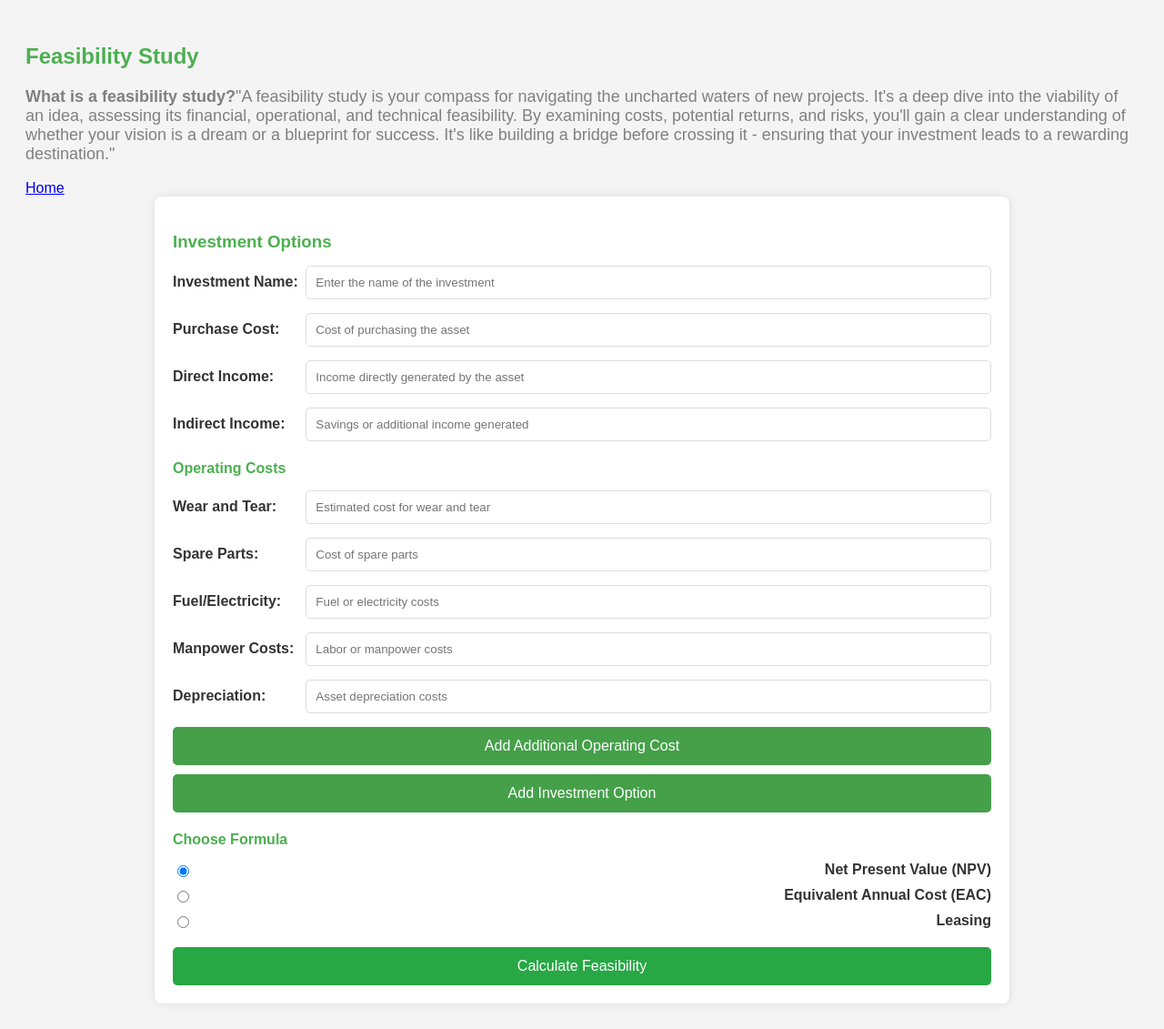
After one commit to DuncanKitune/Personal-Finance, a Django app: page /calculate-feasilility in a window 1280 px wide. The commit adds this page. Shown: the whole page at 91% size. Run offline with Django 5.2, Linux system fonts and the light colour scheme.

Commit message:
More functions

```diff
--- /dev/null
+++ b/calculator/templates/calculator/feasibility_input.html
@@ -0,0 +1,259 @@
+<!DOCTYPE html>
+<html lang="en">
+
+<head>
+    <meta charset="UTF-8">
+    <meta name="viewport" content="width=device-width, initial-scale=1.0">
+    <title>Feasibility Study</title>
+    <link rel="stylesheet" href="https://cdnjs.cloudflare.com/ajax/libs/font-awesome/6.0.0-beta3/css/all.min.css">
+    <style>
+        body {
+            font-family: Arial, sans-serif;
+            background-color: #f4f4f4;
+            padding: 20px;
+        }
+
+        form {
+            background-color: #fff;
+            padding: 20px;
+            border-radius: 8px;
+            max-width: 900px;
+            margin: 0 auto;
+            box-shadow: 0 0 10px rgba(0, 0, 0, 0.1);
+        }
+
+        h2 {
+            text-align: left;
+            color: #4CAF50;
+            margin-bottom: 20px;
+        }
+
+        p {
+            font-size: large;
+            font-style: normal;
+            color: gray;
+        }
+
+        .form-group {
+            margin-bottom: 20px;
+        }
+
+        label {
+            font-weight: bold;
+            color: #333;
+        }
+
+        input[type="text"],
+        input[type="number"] {
+            width: calc(100% - 150px); /* Leave space for the label */
+            padding: 10px;
+            border-radius: 5px;
+            border: 1px solid #ddd;
+        }
+
+        .form-row {
+            display: flex;
+            align-items: center;
+            margin-bottom: 15px;
+        }
+
+        .form-row label {
+            width: 150px;
+        }
+
+        button {
+            display: block;
+            width: 100%;
+            background-color: #28a745;
+            color: white;
+            padding: 12px;
+            border: none;
+            border-radius: 5px;
+            font-size: 16px;
+            cursor: pointer;
+            margin-top: 20px;
+        }
+
+        button:hover {
+            background-color: #218838;
+        }
+
+        .add-item-btn {
+            background-color: #45a049;
+            color: white;
+            margin-top: 10px;
+        }
+
+        .investment-option-item,
+        .operating-cost-item {
+            background-color: #f9f9f9;
+            padding: 15px;
+            margin-bottom: 20px;
+            border-radius: 5px;
+            border: 1px solid #ddd;
+        }
+
+        h3,
+        h4 {
+            color: #4CAF50;
+            margin-bottom: 15px;
+        }
+
+        .radio-group {
+            display: flex;
+            justify-content: space-between;
+            margin: 10px 0;
+        }
+
+        .radio-group input {
+            margin-right: 5px;
+        }
+    </style>
+</head>
+
+<body>
+
+    <h2>Feasibility Study</h2>
+    <p><strong>What is a feasibility study?</strong>"A feasibility study is your compass for navigating the uncharted waters of new projects. It's a deep dive into the viability of an idea, assessing its financial, operational, and technical feasibility. By examining costs, potential returns, and risks, you'll gain a clear understanding of whether your vision is a dream or a blueprint for success. It's like building a bridge before crossing it - ensuring that your investment leads to a rewarding destination."</p>
+    <a href="{% url 'main_menu' %}" class="Home">Home</a>
+    <form method="post">
+        {% csrf_token %}
+
+        <h3>Investment Options</h3>
+        <div id="investment-options">
+            <!-- {% for form in investment_formset %}
+            <div class="investment-option-item"> -->
+                <!-- {{ form.as_p }} -->
+
+                <div class="form-row">
+                    <label for="id_investment_name">Investment Name:</label>
+                    <input type="text" id="id_investment_name" name="investment_name" placeholder="Enter the name of the investment">
+                </div>
+                <div class="form-row">
+                    <label for="id_purchase_cost">Purchase Cost:</label>
+                    <input type="number" id="id_purchase_cost" name="purchase_cost" placeholder="Cost of purchasing the asset">
+                </div>
+                <div class="form-row">
+                    <label for="id_direct_income">Direct Income:</label>
+                    <input type="number" id="id_direct_income" name="direct_income" placeholder="Income directly generated by the asset">
+                </div>
+                <div class="form-row">
+                    <label for="id_indirect_income">Indirect Income:</label>
+                    <input type="number" id="id_indirect_income" name="indirect_income" placeholder="Savings or additional income generated">
+                </div>
+
+                <h4>Operating Costs</h4>
+                <div id="operating-costs-{{ forloop.counter }}">
+                    <div class="form-row">
+                        <label for="id_wear_tear">Wear and Tear:</label>
+                        <input type="number" id="id_wear_tear" name="wear_tear" placeholder="Estimated cost for wear and tear">
+                    </div>
+                    <div class="form-row">
+                        <label for="id_spare_parts">Spare Parts:</label>
+                        <input type="number" id="id_spare_parts" name="spare_parts" placeholder="Cost of spare parts">
+                    </div>
+                    <div class="form-row">
+                        <label for="id_fuel_electricity">Fuel/Electricity:</label>
+                        <input type="number" id="id_fuel_electricity" name="fuel_electricity" placeholder="Fuel or electricity costs">
+                    </div>
+                    <div class="form-row">
+                        <label for="id_manpower_costs">Manpower Costs:</label>
+                        <input type="number" id="id_manpower_costs" name="manpower_costs" placeholder="Labor or manpower costs">
+                    </div>
+                    <div class="form-row">
+                        <label for="id_depreciation">Depreciation:</label>
+                        <input type="number" id="id_depreciation" name="depreciation" placeholder="Asset depreciation costs">
+                    </div>
+                </div>
+
+                <button type="button" class="add-item-btn" data-id="{{ forloop.counter }}">Add Additional Operating Cost</button>
+            </div>
+            {% endfor %}
+        </div>
+
+        <button type="button" id="add-investment" class="add-item-btn">Add Investment Option</button>
+
+        <h4>Choose Formula</h4>
+        <div class="form-group">
+            <div class="radio-group">
+                <input type="radio" name="formula" id="formula_npv" value="npv" checked>
+                <label for="formula_npv">Net Present Value (NPV)</label>
+            </div>
+            <div class="radio-group">
+                <input type="radio" name="formula" id="formula_eac" value="eac">
+                <label for="formula_eac">Equivalent Annual Cost (EAC)</label>
+            </div>
+            <div class="radio-group">
+                <input type="radio" name="formula" id="formula_lease" value="lease">
+                <label for="formula_lease">Leasing</label>
+            </div>
+        </div>
+
+        <button type="submit">Calculate Feasibility</button>
+    </form>
+
+    <script>
+        const addInvestmentBtn = document.getElementById('add-investment');
+        const investmentOptionsContainer = document.getElementById('investment-options');
+
+        let investmentCount = {{ investment_formset.total_form_count }};
+
+        const investmentTotalFormsInput = document.createElement('input');
+        investmentTotalFormsInput.type = 'hidden';
+        investmentTotalFormsInput.name = 'investments-TOTAL_FORMS';
+        investmentTotalFormsInput.value = investmentCount;
+        document.forms[0].appendChild(investmentTotalFormsInput);
+
+        addInvestmentBtn.addEventListener('click', () => {
+            investmentCount++;
+            const newInvestmentFormHtml = `
+                <div class="investment-option-item">
+                    <div class="form-row">
+                        <label for="id_investments-${investmentCount}-investment_name">Investment Name:</label>
+                        <input type="text" name="investments-${investmentCount}-investment_name" id="id_investments-${investmentCount}-investment_name" placeholder="Enter the name of the investment" required>
+                    </div>
+                    <div class="form-row">
+                        <label for="id_investments-${investmentCount}-purchase_cost">Purchase Cost:</label>
+                        <input type="number" name="investments-${investmentCount}-purchase_cost" id="id_investments-${investmentCount}-purchase_cost" placeholder="Cost of purchasing the asset" required>
+                    </div>
+                    <div class="form-row">
+                        <label for="id_investments-${investmentCount}-direct_income">Direct Income:</label>
+                        <input type="number" name="investments-${investmentCount}-direct_income" id="id_investments-${investmentCount}-direct_income" placeholder="Income directly generated by the asset" required>
+                    </div>
+                    <div class="form-row">
+                        <label for="id_investments-${investmentCount}-indirect_income">Indirect Income:</label>
+                        <input type="number" name="investments-${investmentCount}-indirect_income" id="id_investments-${investmentCount}-indirect_income" placeholder="Savings or additional income generated" required>
+                    </div>
+
+                    <h4>Operating Costs</h4>
+                    <div id="operating-costs-${investmentCount}">
+                        <div class="form-row">
+                            <label for="id_operating_costs-${investmentCount}-wear_tear">Wear and Tear:</label>
+                            <input type="number" name="operating_costs-${investmentCount}-wear_tear" id="id_operating_costs-${investmentCount}-wear_tear" placeholder="Estimated cost for wear and tear" required>
+                        </div>
+                        <div class="form-row">
+                            <label for="id_operating_costs-${investmentCount}-spare_parts">Spare Parts:</label>
+                            <input type="number" name="operating_costs-${investmentCount}-spare_parts" id="id_operating_costs-${investmentCount}-spare_parts" placeholder="Cost of spare parts" required>
+                        </div>
+                        <div class="form-row">
+                            <label for="id_operating_costs-${investmentCount}-fuel_electricity">Fuel/Electricity:</label>
+                            <input type="number" name="operating_costs-${investmentCount}-fuel_electricity" id="id_operating_costs-${investmentCount}-fuel_electricity" placeholder="Fuel or electricity costs" required>
+                        </div>
+                        <div class="form-row">
+                            <label for="id_operating_costs-${investmentCount}-manpower_costs">Manpower Costs:</label>
+                            <input type="number" name="operating_costs-${investmentCount}-manpower_costs" id="id_operating_costs-${investmentCount}-manpower_costs" placeholder="Labor or manpower costs" required>
+                        </div>
+                        <div class="form-row">
+                            <label for="id_operating_costs-${investmentCount}-depreciation">Depreciation:</label>
+                            <input type="number" name="operating_costs-${investmentCount}-depreciation" id="id_operating_costs-${investmentCount}-depreciation" placeholder="Asset depreciation costs" required>
+                        </div>
+                    </div>
+                    <button type="button" class="add-item-btn" data-id="${investmentCount}">Add Additional Operating Cost</button>
+                </div>
+            `;
+            investmentOptionsContainer.insertAdjacentHTML('beforeend', newInvestmentFormHtml);
+        });
+    </script>
+</body>
+
+</html>
--- a/calculator/templates/calculator/index.html
+++ b/calculator/templates/calculator/index.html
@@ -154,7 +154,7 @@
         <a class="menu-button" href="{% url 'calculate_principle' %}">Car Import Duty Calculator</a>
         <a class="menu-button" href="{% url 'calculate_materials' %}">Construction Materials Estimate</a>
         <a class="menu-button" href="{% url 'risk_calculations' %}">Business Risk Calculator</a>
-        <a class="menu-button" href="{% url 'risk_calculations' %}">Investments Feasiility Study</a>
+        <a class="menu-button" href="{% url 'feasibility_study' %}">Investments Feasiility Study</a>
 
     </div>
 </body>
--- a/calculator/templates/calculator/material_calculator.html
+++ b/calculator/templates/calculator/material_calculator.html
@@ -137,7 +137,7 @@
             {% csrf_token %}
             {{ form.as_p }}
             <button type="submit" class="submit-button">Calculate</button>
-        </form>
+
 
         {% if result %}
         <div class="results">
@@ -174,8 +174,10 @@
                 </tbody>
             </table>
         </div>
+        </form>
         {% endif %}
     </div>
+
 </body>
 <br><br><br><br><br><br>
 
--- a/calculator/urls.py
+++ b/calculator/urls.py
@@ -12,4 +12,5 @@ urlpatterns = [
     path('pdf/', views.generate_pdf, name='generate_pdf'),
     path('compound-interest', views.compound_interest, name='compound_interest'),
     path('calculate-material', views.calculate_materials, name='calculate_materials'),
+    path('calculate-feasilility', views.feasibility_study,name='feasibility_study'),
 ]
--- a/calculator/views.py
+++ b/calculator/views.py
@@ -16,6 +16,7 @@ from io import BytesIO
 from django.core.files.storage import FileSystemStorage
 from weasyprint import HTML # Import necessary libraries for PDF generation
 from django import forms
+from decimal import Decimal
 # from weasyprint import WeasyTemplateResponseMixin, WeasyTemplateResponse
 
 # def calculate_future_value(request):
@@ -400,6 +401,9 @@ def generate_pdf(request):
     response['Content-Disposition'] = 'attachment; filename="risk_results.pdf"'
     return response
 
+from django.shortcuts import render
+from django import forms
+
 # Define the form
 class MaterialCalculatorForm(forms.Form):
     width = forms.FloatField(label="Width of the House (ft)", required=True)
@@ -418,7 +422,7 @@ class MaterialCalculatorForm(forms.Form):
     cost_per_laborer = forms.FloatField(label="Cost per Laborer (per day)", required=False)
     formula_type = forms.ChoiceField(choices=[('stone_walling', 'Stone Walling')], label="Formula Type", required=True)
 
-# Calculation function
+# Calculation function for materials
 def calculate_materials(width, length, height, doors, door_width, door_height, windows, window_width, window_height):
     # Perimeter and area of walls
     perimeter = 2 * (width + length)
@@ -444,53 +448,172 @@ def calculate_materials(width, length, height, doors, door_width, door_height, w
         'sand_required': sand_required
     }
 
-# View handling the calculation
+# View for handling the form and calculations
 def MaterialCalculatorView(request):
-    result = None  # Initialize the result variable
+    form = MaterialCalculatorForm(request.POST or None)
+    result = None
+
+    # Handle form submission and validation
+    if request.method == 'POST' and form.is_valid():
+        # Extract form data
+        width = form.cleaned_data['width']
+        length = form.cleaned_data['length']
+        height = form.cleaned_data['height']
+        doors = form.cleaned_data['doors']
+        door_width = form.cleaned_data['door_width']
+        door_height = form.cleaned_data['door_height']
+        windows = form.cleaned_data['windows']
+        window_width = form.cleaned_data['window_width']
+        window_height = form.cleaned_data['window_height']
+
+        # Optional cost inputs
+        cost_per_stone = form.cleaned_data.get('cost_per_stone', 0)
+        cost_per_cement_bag = form.cleaned_data.get('cost_per_cement_bag', 0)
+        cost_per_sand_unit = form.cleaned_data.get('cost_per_sand_unit', 0)
+        cost_per_mason = form.cleaned_data.get('cost_per_mason', 0)
+        cost_per_laborer = form.cleaned_data.get('cost_per_laborer', 0)
+
+        # Perform calculations
+        material_totals = calculate_materials(
+            width, length, height, doors, door_width, door_height, windows, window_width, window_height
+        )
+
+        # Calculate costs if cost data is provided
+        stone_cost = material_totals['stones_required'] * cost_per_stone if cost_per_stone else 0
+        cement_cost = material_totals['cement_required'] * cost_per_cement_bag if cost_per_cement_bag else 0
+        sand_cost = material_totals['sand_required'] * cost_per_sand_unit if cost_per_sand_unit else 0
+
+        # Store the results in a dictionary to display in the template
+        result = {
+            'stone_cost': stone_cost,
+            'cement_cost': cement_cost,
+            'sand_cost': sand_cost,
+            'total_cost': stone_cost + cement_cost + sand_cost,
+            'material_totals': material_totals
+        }
+
+    return render(request, 'calculator/material_calculator.html', {'form': form, 'result': result})
+
+
+
+
+# Define a formset for operating costs with default values
+class OperatingCostForm(forms.Form):
+    cost_name = forms.CharField(label="Cost Name", max_length=100)
+    cost_value = forms.DecimalField(label="Cost Amount", max_digits=15, decimal_places=2)
+
+    def __init__(self, *args, **kwargs):
+        super(OperatingCostForm, self).__init__(*args, **kwargs)
+        # Default operating costs
+        self.fields['cost_name'].initial = 'Operating Cost Name'
+        self.fields['cost_value'].initial = 0.00
+
+
+# Define the main form for each investment option
+class FeasibilityForm(forms.Form):
+    investment_name = forms.CharField(label="Investment Name", max_length=100)
+    purchase_cost = forms.DecimalField(label="Purchase Cost", max_digits=15, decimal_places=2)
+    direct_income = forms.DecimalField(label="Direct Income", max_digits=15, decimal_places=2)
+    indirect_income = forms.DecimalField(label="Indirect Income (Savings)", max_digits=15, decimal_places=2)
+    years = forms.IntegerField(label="Investment Period (Years)")
+    discount_rate = forms.DecimalField(label="Discount Rate (%)", max_digits=5, decimal_places=2)
+
+    FORMULA_CHOICES = [
+        ('npv', 'Net Present Value (NPV)'),
+        ('eac', 'Equivalent Annual Cost (EAC)')
+    ]
+    formula = forms.ChoiceField(choices=FORMULA_CHOICES, label="Choose Formula", widget=forms.RadioSelect)
+
+    def __init__(self, *args, **kwargs):
+        super(FeasibilityForm, self).__init__(*args, **kwargs)
+        # Set formula options to appear where needed
+        self.fields['formula'].initial = 'npv'
+
+
+# Function to calculate NPV
+def calculate_npv(purchase_cost, cash_flows, discount_rate, years):
+    npv = -purchase_cost
+    for t in range(1, years + 1):
+        npv += cash_flows / ((1 + discount_rate / 100) ** t)
+    return npv
+
+
+# Function to calculate EAC
+def calculate_eac(npv, discount_rate, years):
+    eac = npv / ((1 - (1 + discount_rate / 100) ** -years) / (discount_rate / 100))
+    return eac
+
+
+def feasibility_study(request):
+    # Create a formset for multiple operating costs
+    OperatingCostFormSet = forms.formset_factory(OperatingCostForm, extra=0)  # No additional forms needed
+    InvestmentFormSet = forms.formset_factory(FeasibilityForm, extra=1)
 
     if request.method == 'POST':
-        form = MaterialCalculatorForm(request.POST)  # Create form with POST data
-        if form.is_valid():  # Only proceed if the form is valid
-            # Retrieve all form data
-            width = form.cleaned_data['width']
-            length = form.cleaned_data['length']
-            height = form.cleaned_data['height']
-            doors = form.cleaned_data['doors']
-            door_width = form.cleaned_data['door_width']
-            door_height = form.cleaned_data['door_height']
-            windows = form.cleaned_data['windows']
-            window_width = form.cleaned_data['window_width']
-            window_height = form.cleaned_data['window_height']
+        investment_formset = InvestmentFormSet(request.POST, prefix='investments')
+        cost_formset = OperatingCostFormSet(request.POST, prefix='costs')
 
-            # Costs (optional fields)
-            cost_per_stone = form.cleaned_data['cost_per_stone']
-            cost_per_cement_bag = form.cleaned_data['cost_per_cement_bag']
-            cost_per_sand_unit = form.cleaned_data['cost_per_sand_unit']
-            cost_per_mason = form.cleaned_data['cost_per_mason']
-            cost_per_laborer = form.cleaned_data['cost_per_laborer']
+        if investment_formset.is_valid() and cost_formset.is_valid():
+            results = []
+            recommendations = []
+            for form in investment_formset:
+                investment_name = form.cleaned_data['investment_name']
+                purchase_cost = form.cleaned_data['purchase_cost']
+                direct_income = form.cleaned_data['direct_income']
+                indirect_income = form.cleaned_data['indirect_income']
+                years = form.cleaned_data['years']
+                discount_rate = form.cleaned_data['discount_rate']
+                formula = form.cleaned_data['formula']
 
-            # Call the calculation function
-            material_totals = calculate_materials(
-                width, length, height, doors, door_width, door_height, windows, window_width, window_height
-            )
+                # Predefined operating costs
+                total_operating_cost = sum([cost_form.cleaned_data['cost_value'] for cost_form in cost_formset])
 
-            # Calculate total cost if costs were provided
-            stone_cost = material_totals['stones_required'] * cost_per_stone if cost_per_stone else 0
-            cement_cost = material_totals['cement_required'] * cost_per_cement_bag if cost_per_cement_bag else 0
-            sand_cost = material_totals['sand_required'] * cost_per_sand_unit if cost_per_sand_unit else 0
+                # Calculate net cash flow
+                net_cash_flow = (direct_income + indirect_income) - total_operating_cost
+                npv_buy = calculate_npv(purchase_cost, net_cash_flow, discount_rate, years)
 
-            # Store the result to be displayed in the template
-            result = {
-                'stone_cost': stone_cost,
-                'cement_cost': cement_cost,
-                'sand_cost': sand_cost,
-                'total_cost': stone_cost + cement_cost + sand_cost,
-                'material_totals': material_totals
-            }
+                if formula == 'eac':
+                    eac_buy = calculate_eac(npv_buy, discount_rate, years)
+                    results.append({
+                        'investment_name': investment_name,
+                        'eac_buy': eac_buy,
+                        'formula': 'EAC'
+                    })
+                else:
+                    results.append({
+                        'investment_name': investment_name,
+                        'npv_buy': npv_buy,
+                        'formula': 'NPV'
+                    })
+
+                # Add recommendations based on NPV or EAC result
+                if npv_buy > 0:
+                    recommendations.append(f"{investment_name} is a profitable investment based on NPV.")
+                else:
+                    recommendations.append(f"{investment_name} is not a profitable investment based on NPV.")
+
+                if formula == 'eac' and eac_buy < 0:
+                    recommendations.append(f"Consider alternative financing options for {investment_name} as the EAC is negative.")
+
+            return render(request, 'calculator/feasibility_result.html', {
+                'results': results,
+                'recommendations': recommendations
+            })
+
     else:
-        form = MaterialCalculatorForm()  # If not POST, show an empty form
+        investment_formset = InvestmentFormSet(prefix='investments')
+        cost_formset = OperatingCostFormSet(prefix='costs', initial=[
+            {'cost_name': 'Wear and Tear', 'cost_value': 1000.00},
+            {'cost_name': 'Spare Parts', 'cost_value': 500.00},
+            {'cost_name': 'Fuel/Electricity', 'cost_value': 2000.00},
+            {'cost_name': 'Manpower Costs', 'cost_value': 3000.00},
+            {'cost_name': 'Depreciation', 'cost_value': 1500.00}
+        ])
 
-    return render(request, 'material_calculator.html', {'form': form, 'result': result})
+    return render(request, 'calculator/feasibility_input.html', {
+        'investment_formset': investment_formset,
+        'cost_formset': cost_formset
+    })
 
 
 # def net_worth_calculator(request):
```
Also changed, not shown: calculator/templates/calculator/compound_interest.html (+6 -4 lines), calculator/templates/calculator/future_annuity.html (+4 -3 lines), calculator/templates/calculator/principle_calculator.html (+4 -4 lines).
